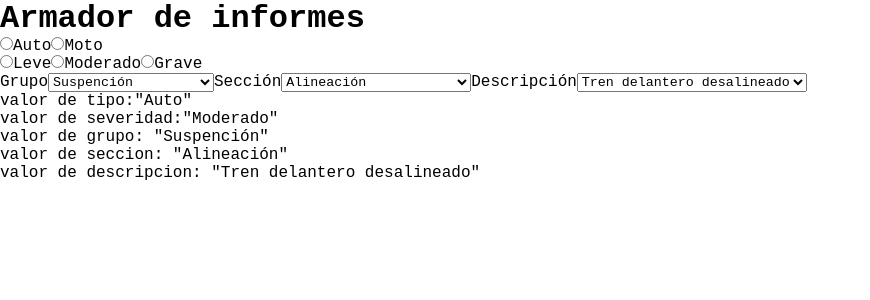
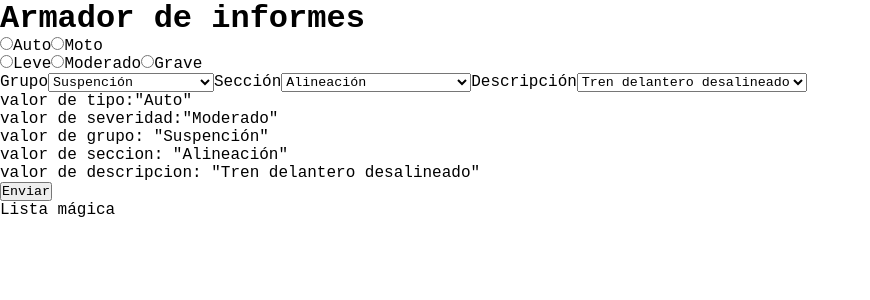
Before and after one commit to Juaniessi/buba-app, a React (Create React App) app: page / in a window 1280 px wide. Shown: the top 300 px of the page, without its empty margins (0-870 px from the left). Built offline with nearby package versions, Linux system fonts and the light colour scheme.

Commit message:
adding function to setList

```diff
--- a/src/components/main/Main.jsx
+++ b/src/components/main/Main.jsx
@@ -53,9 +53,14 @@ function Main() {
 	const [seccion, setSeccion] = useState(sectionSusp[0]); // idem seteo
 	const [descripcion, setDescripcion] = useState(descAlin[0]);
 	const [severidad, setSeveridad] = useState('Moderado');
+	const [lista, setlista] = useState([]);
 
 	let section; //esta variable almacena el array de seccion a mapear
 	let description; //esta varibale almacena el array de descripción a mapear
+
+	let listaCompleta = [];
+
+	let armarLista = () => listaCompleta.concat(lista);
 
 	switch (grupo) {
 		// el primer case no es necesario
@@ -192,6 +197,7 @@ function Main() {
 	}
 
 	return (
+		<div>
 			<form>
 				<div class="form-check">
 					<input
@@ -290,7 +296,19 @@ function Main() {
 				<div>valor de grupo: "{grupo}"</div>
 				<div>valor de seccion: "{seccion}"</div>
 				<div>valor de descripcion: "{descripcion}"</div>
+				<div></div>
 			</form>
+			<div>
+				<button
+					onClick={() =>
+						setlista(armarLista, [grupo + '/' + seccion + '/' + descripcion])
+					}>
+					Enviar
+				</button>
+			</div>
+			<div>Lista mágica</div>
+			<div>{listaCompleta}</div>
+		</div>
 	);
 }
 
```
Lines whose indentation alone changed are shown as unchanged.
